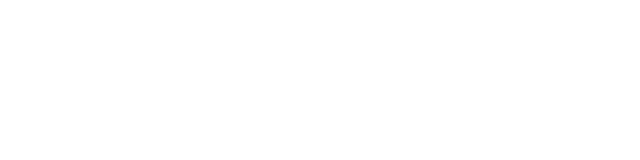
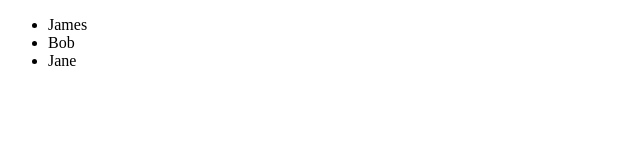
Before and after one commit to j-monks/angular-practice, an Angular app: page / in a window 1280 px wide. Shown: the top 160 px of the page, without its empty margins (0-640 px from the left). Built offline with nearby package versions, Linux system fonts and the light colour scheme.

Commit message:
injected the personsService into the personsComponent constructor which is then allowing for the personsList to be displayed in the browser

```diff
--- a/src/app/persons/persons.component.ts
+++ b/src/app/persons/persons.component.ts
@@ -1,4 +1,5 @@
-import { Component, Input } from '@angular/core';
+import { Component } from '@angular/core';
+import { PersonsService } from "./persons.service";
 
 @Component({
   selector: "app-persons",
@@ -6,5 +7,13 @@
 })
 
 export class PersonsComponent {
-  @Input() personList: string[];
+  personList: string[];
+
+
+  // constructor will run automaticlly whenever angular creates a new instance of this component (rendering)
+  // type definition has to be the service, so angular can resolve the service
+  // allowing PersonService to be made available inside the constructor
+  constructor(prsService: PersonsService) {
+    this.personList = prsService.persons;
+  }
 }
--- a/src/app/persons/persons.service.ts
+++ b/src/app/persons/persons.service.ts
@@ -1,8 +1,8 @@
 import { Injectable } from '@angular/core';
 
 // can inject services into other components (dependency injection)
-@Injectable({providedIn: 'root'}) // makes angular (the root) aware of this service
-export class PersonService {
+@Injectable({ providedIn: 'root' }) // makes angular (the root) aware of this service
+export class PersonsService {
   persons: string[] = ["James", "Bob", "Jane"];
 
   addPerson(name: string) {
```
